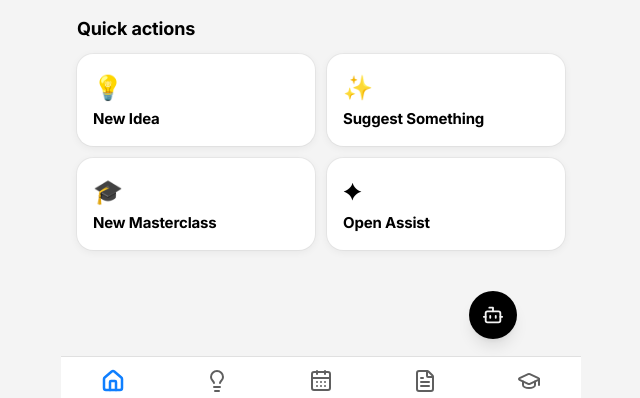
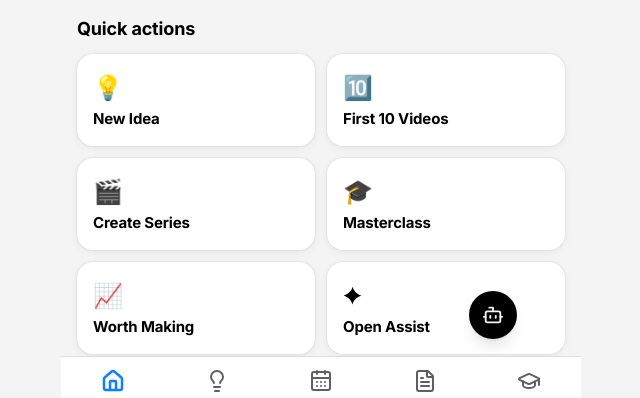
Before and after one commit to h55n/shooting-os, a Next.js app: page / in a window 1280 px wide. Shown: the part 375-773 px from the top of the page, without its empty margins (319-959 px from the left). Built offline with nearby package versions, Linux system fonts and the light colour scheme; no server answers; the database is empty.

Commit message:
feat: expose series and trend workflows from home

```diff
--- a/app/page.tsx
+++ b/app/page.tsx
@@ -53,8 +53,10 @@ export default async function HomePage() {
         <h2 className="mb-3 text-[18px] font-bold">Quick actions</h2>
         <div className="grid grid-cols-2 gap-3">
           <Quick href="/ideas" icon="💡" label="New Idea" />
-          <Quick href="/ideas?mode=suggest" icon="✨" label="Suggest Something" />
-          <Quick href="/masterclass" icon="🎓" label="New Masterclass" />
+          <Quick href="/first-ten" icon="🔟" label="First 10 Videos" />
+          <Quick href="/series" icon="🎬" label="Create Series" />
+          <Quick href="/masterclass" icon="🎓" label="Masterclass" />
+          <Quick href="/trends" icon="📈" label="Worth Making" />
           <Quick href="/assistant" icon="✦" label="Open Assist" />
         </div>
       </section>
```
